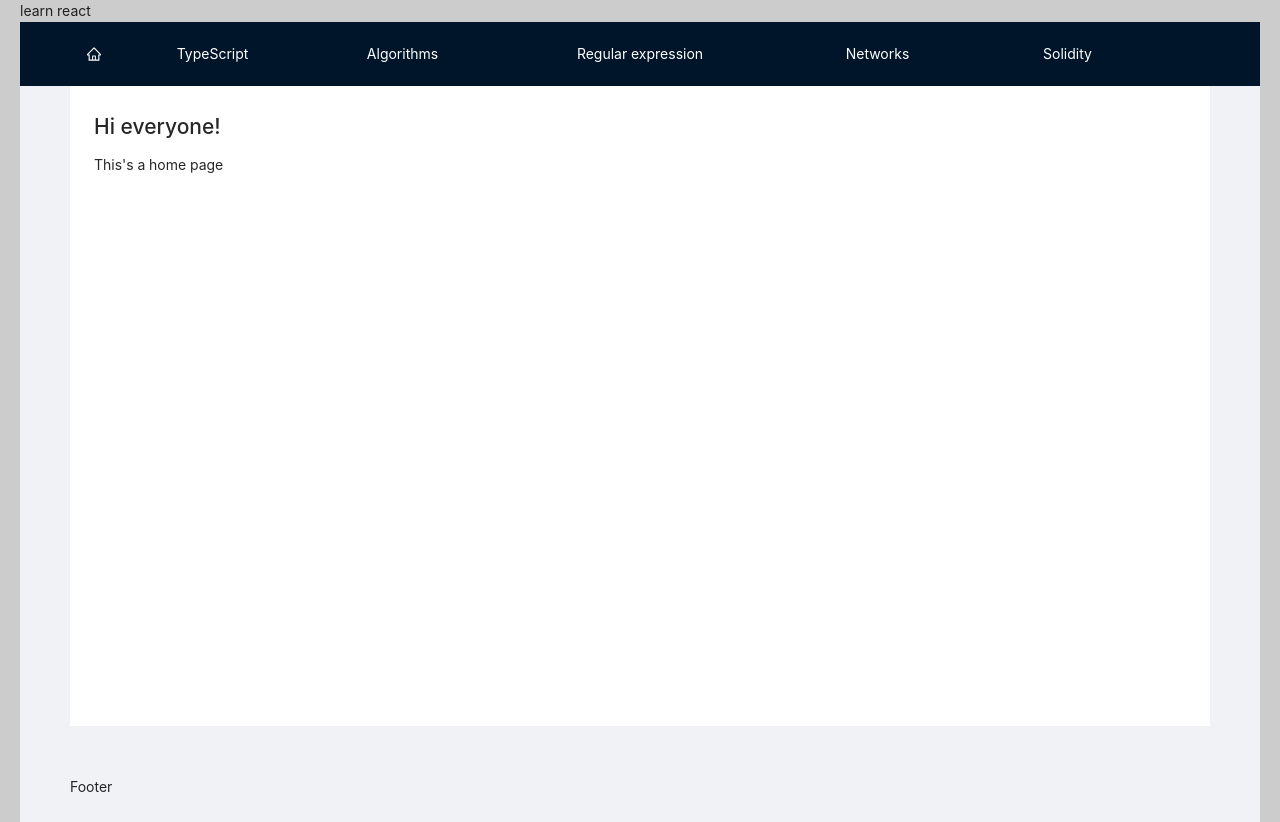
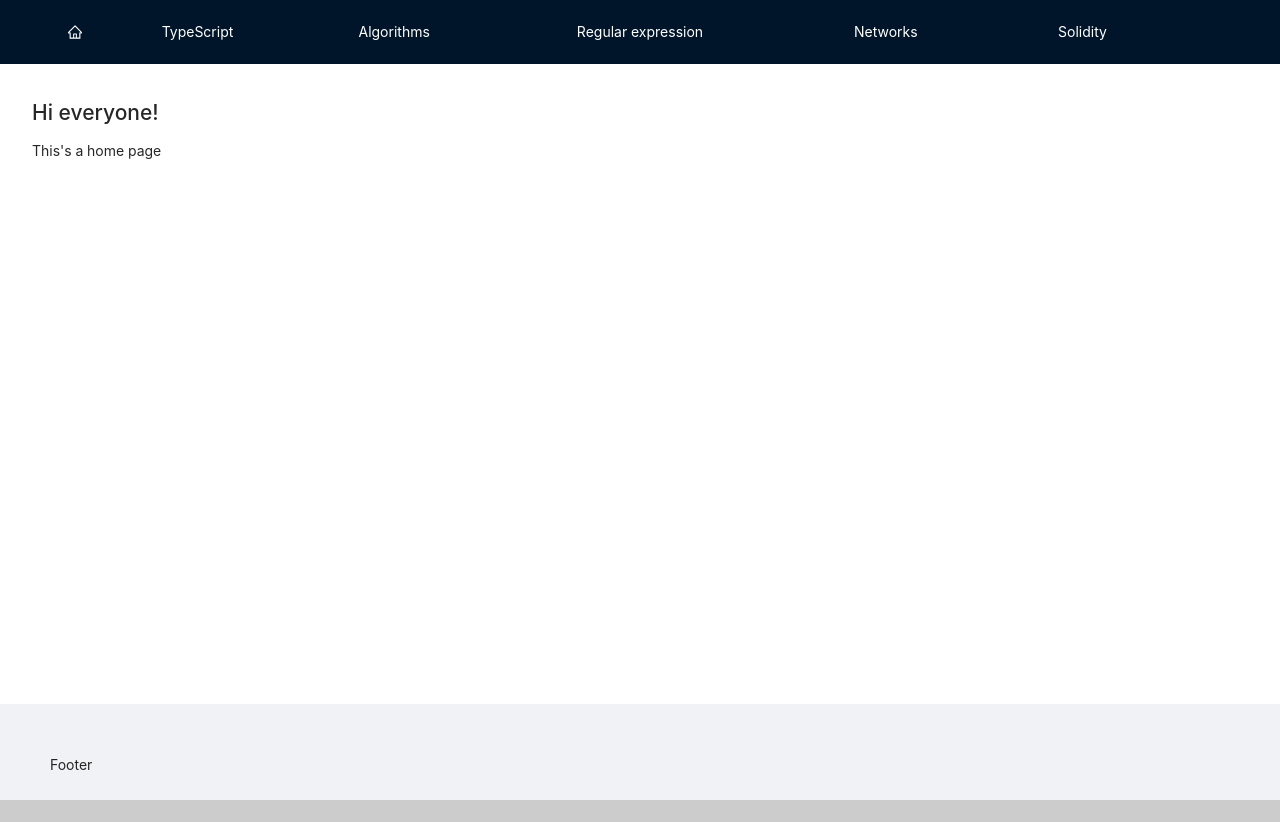
Before and after one commit to StepanAndrosov/my-middle-way, a React (Create React App) app: page / in a window 1280 px wide. After the commit the page ends 800 px from the top, so only its background shows below. Built offline with nearby package versions, Linux system fonts and the light colour scheme.

Commit message:
fixed layouts

```diff
--- a/src/App.css
+++ b/src/App.css
@@ -1,28 +1,21 @@
 @import '~antd/dist/antd.css';
 .App {
   height: 100%;
-  max-width: 1440px;
+  max-width: 1600px;
   margin: 0 auto;
   padding: 0;
 }
 
-.site-content {
-  padding: 0 8px;
-}
 
 .site-layout-content {
   min-height: 80vh;
-  padding: 0 8px;
   background: #fff;
+  padding: 16px;
 }
 @media (min-width: 640px) {
-  .App {
-    padding: 0 20px;
+
+  .site-layout-content {
+    padding: 32px;
   }
-  .site-layout-content {
-    padding: 24px;
-  }
-  .site-content {
-    padding: 0 50px;
-  }
+
 }
--- a/src/App.tsx
+++ b/src/App.tsx
@@ -16,7 +16,6 @@ const { Header, Footer, Content } = Layout
 function App() {
   return (
     <div className="App">
-      <span>learn react</span>
       <Layout style={{ minHeight: '100vh' }}>
         <Header>
           <MyHeader />
```
